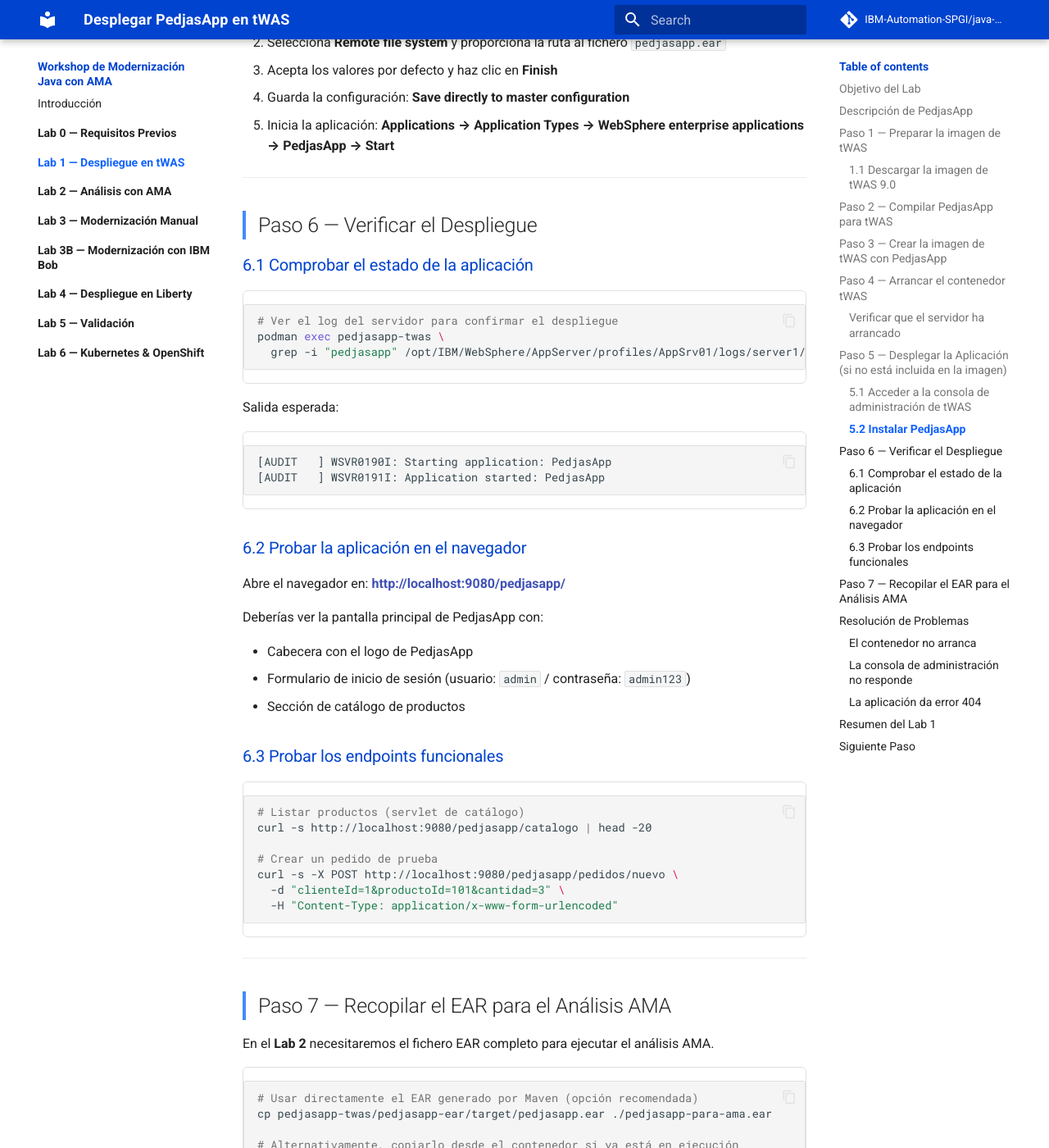
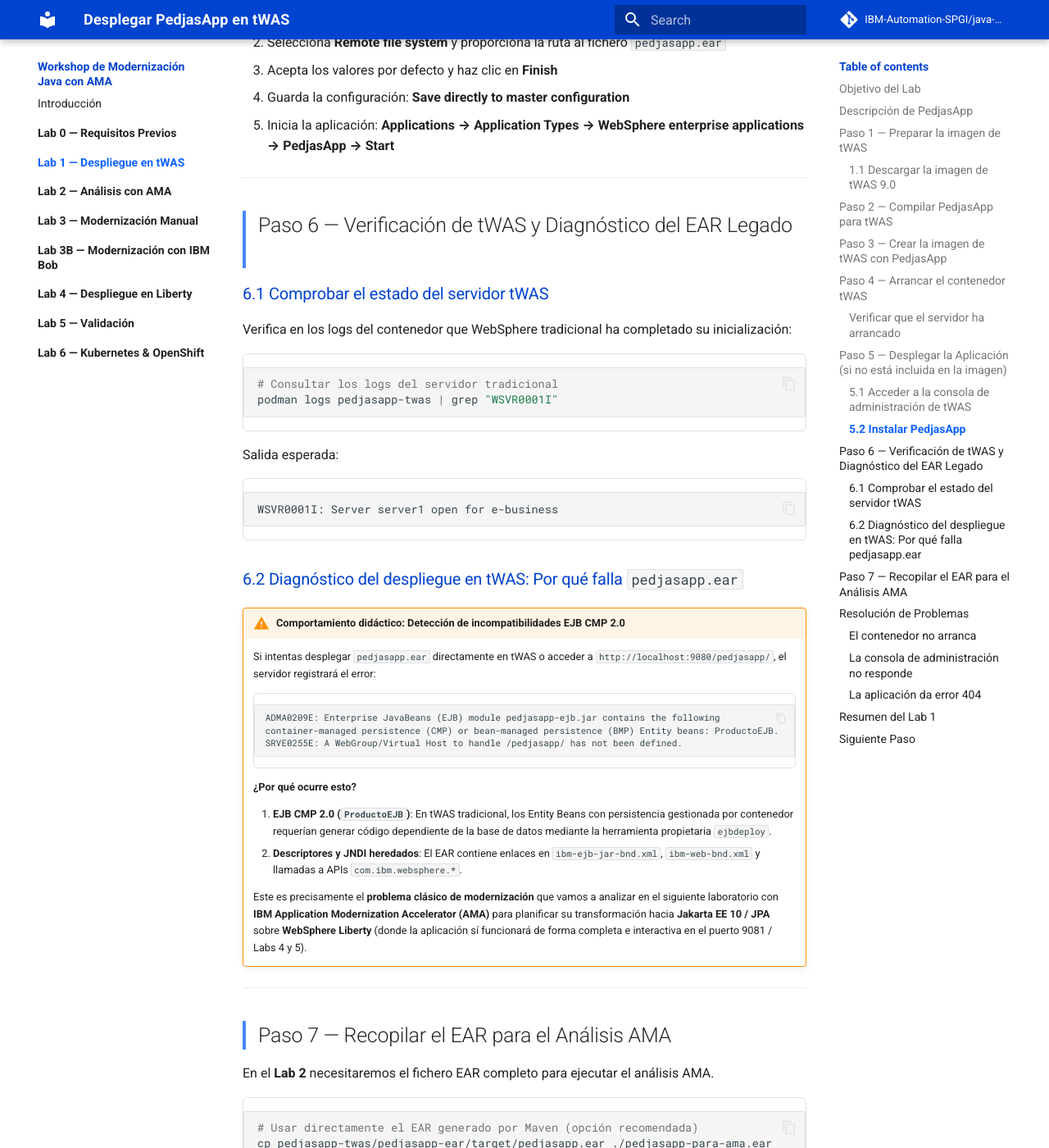
Before and after one commit to IBM-Automation-SPGI/java-mod-workshop, an MkDocs documentation site: the page built from docs/lab1/index.md, in a window 1280 px wide and 1400 px high, scrolled down 4178 px. Shown: the whole window at 82% size. Built offline with MkDocs 1.6.1 and Material for MkDocs 9.7.7, drawn with Linux system fonts in a browser that asks for light colours; comment, search, counter and statistics services are not loaded.

Commit message:
docs(lab1): update step 6 to explain tWAS CMP EJB behavior and avoid false expectations

````diff
--- a/docs/lab1/index.md
+++ b/docs/lab1/index.md
@@ -159,43 +159,39 @@
 
 ---
 
-## Paso 6 — Verificar el Despliegue
+## Paso 6 — Verificación de tWAS y Diagnóstico del EAR Legado
 
-### 6.1 Comprobar el estado de la aplicación
+### 6.1 Comprobar el estado del servidor tWAS
+
+Verifica en los logs del contenedor que WebSphere tradicional ha completado su inicialización:
 
 ```bash
-# Ver el log del servidor para confirmar el despliegue
-podman exec pedjasapp-twas \
-  grep -i "pedjasapp" /opt/IBM/WebSphere/AppServer/profiles/AppSrv01/logs/server1/SystemOut.log
+# Consultar los logs del servidor tradicional
+podman logs pedjasapp-twas | grep "WSVR0001I"
 ```
 
 Salida esperada:
 ```
-[AUDIT   ] WSVR0190I: Starting application: PedjasApp
-[AUDIT   ] WSVR0191I: Application started: PedjasApp
+WSVR0001I: Server server1 open for e-business
 ```
 
-### 6.2 Probar la aplicación en el navegador
+### 6.2 Diagnóstico del despliegue en tWAS: Por qué falla `pedjasapp.ear`
 
-Abre el navegador en: **[http://localhost:9080/pedjasapp/](http://localhost:9080/pedjasapp/)**
+!!! warning "Comportamiento didáctico: Detección de incompatibilidades EJB CMP 2.0"
+    Si intentas desplegar `pedjasapp.ear` directamente en tWAS o acceder a `http://localhost:9080/pedjasapp/`, el servidor registrará el error:
 
-Deberías ver la pantalla principal de PedjasApp con:
+    ```text
+    ADMA0209E: Enterprise JavaBeans (EJB) module pedjasapp-ejb.jar contains the following
+    container-managed persistence (CMP) or bean-managed persistence (BMP) Entity beans: ProductoEJB.
+    SRVE0255E: A WebGroup/Virtual Host to handle /pedjasapp/ has not been defined.
+    ```
 
-- Cabecera con el logo de PedjasApp
-- Formulario de inicio de sesión (usuario: `admin` / contraseña: `admin123`)
-- Sección de catálogo de productos
+    **¿Por qué ocurre esto?**
 
-### 6.3 Probar los endpoints funcionales
+    1. **EJB CMP 2.0 (`ProductoEJB`)**: En tWAS tradicional, los Entity Beans con persistencia gestionada por contenedor requerían generar código dependiente de la base de datos mediante la herramienta propietaria `ejbdeploy`.
+    2. **Descriptores y JNDI heredados**: El EAR contiene enlaces en `ibm-ejb-jar-bnd.xml`, `ibm-web-bnd.xml` y llamadas a APIs `com.ibm.websphere.*`.
 
-```bash
-# Listar productos (servlet de catálogo)
-curl -s http://localhost:9080/pedjasapp/catalogo | head -20
-
-# Crear un pedido de prueba
-curl -s -X POST http://localhost:9080/pedjasapp/pedidos/nuevo \
-  -d "clienteId=1&productoId=101&cantidad=3" \
-  -H "Content-Type: application/x-www-form-urlencoded"
-```
+    Este es precisamente el **problema clásico de modernización** que vamos a analizar en el siguiente laboratorio con **IBM Application Modernization Accelerator (AMA)** para planificar su transformación hacia **Jakarta EE 10 / JPA** sobre **WebSphere Liberty** (donde la aplicación sí funcionará de forma completa e interactiva en el puerto 9081 / Labs 4 y 5).
 
 ---
 
````
